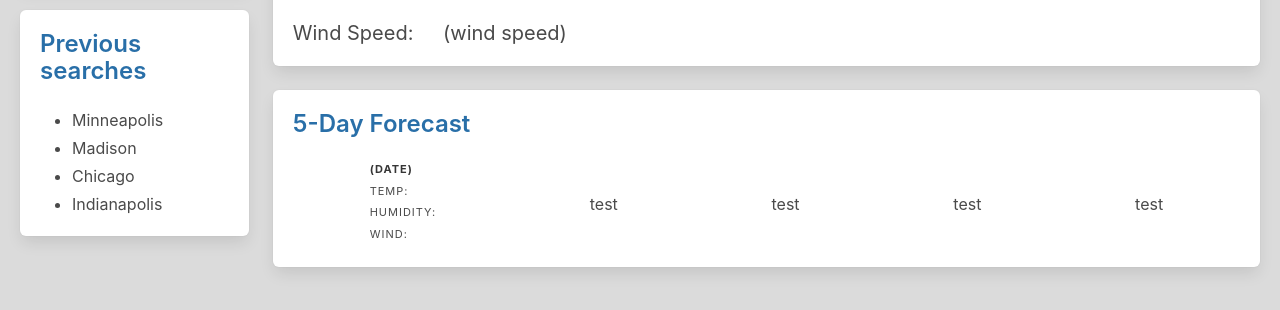
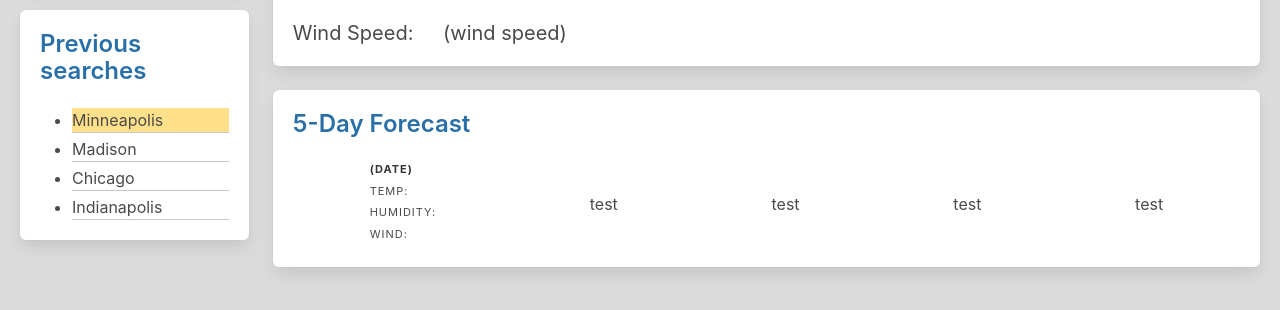
Before and after one commit to karlnh/umbrella-carnival, a plain HTML site: page index.html in a window 1280 px wide. In both pictures the pointer is over the item "Minneapolis". Shown: the part 412-722 px from the top of the page. Drawn offline with nearby package versions, Linux system fonts and the light colour scheme.

Commit message:
turn list items into pseudo-links

```diff
--- a/assets/style.css
+++ b/assets/style.css
@@ -1,3 +1,12 @@
 #main-content {
     margin: 1vh;
 }
+
+li {
+    border-bottom: 1px solid rgb(200, 200, 200);
+}
+
+li:hover {
+    cursor: pointer;
+    background-color:#ffe08a!important;
+}
```
